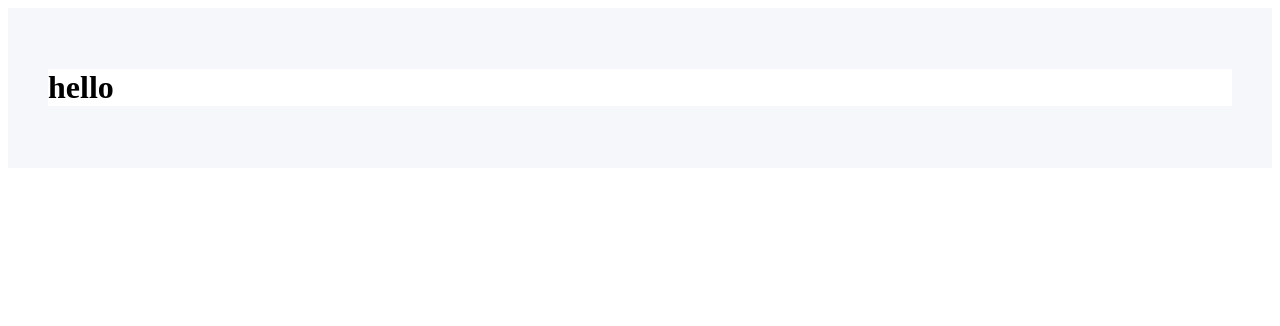
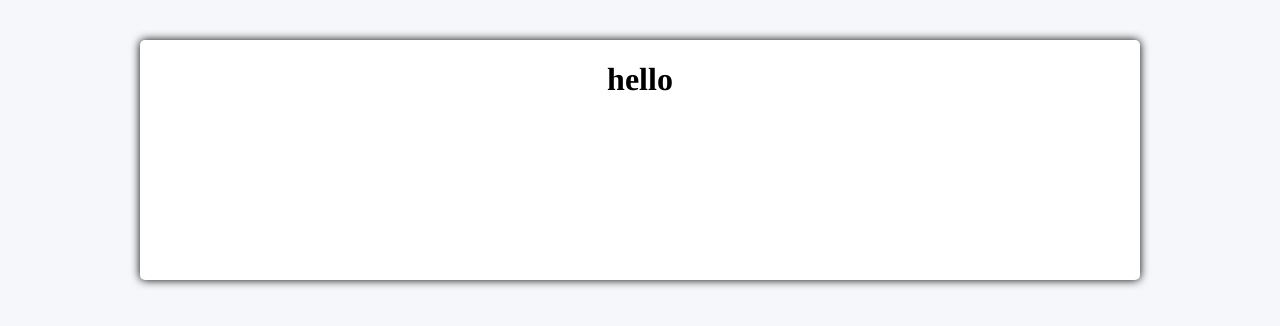
Before and after one commit to hddv/creativeSpace, a plain HTML site: page index.html in a window 1280 px wide. Drawn offline with Linux system fonts and the light colour scheme.

Commit message:
first model almost done

```diff
--- a/styles.css
+++ b/styles.css
@@ -1,9 +1,33 @@
+body{
+  margin: 0 auto;
+  min-height: 100vh;
+  max-height: 100vh;
+  background-color: #F5F7FA;
+  font-family: Times, serif;
+}
+
+
 .container{
-  background-color: #F5F7FA;
+  display: flex;
+  justify-content: center;
+  margin: 0 auto;
   padding: 40px;
-
 }
 
 .space{
+
   background-color: #FFFFFF;
+  min-width: 240px;
+  min-height: 240px;
+
+  max-width: 1000px;
+  max-height: 1000px;
+
+  width: 100%;
+  height: 100%;
+
+  text-align: center;
+
+  border-radius: 5px;
+  box-shadow: 0px 0px 10px #000;
 }
```
